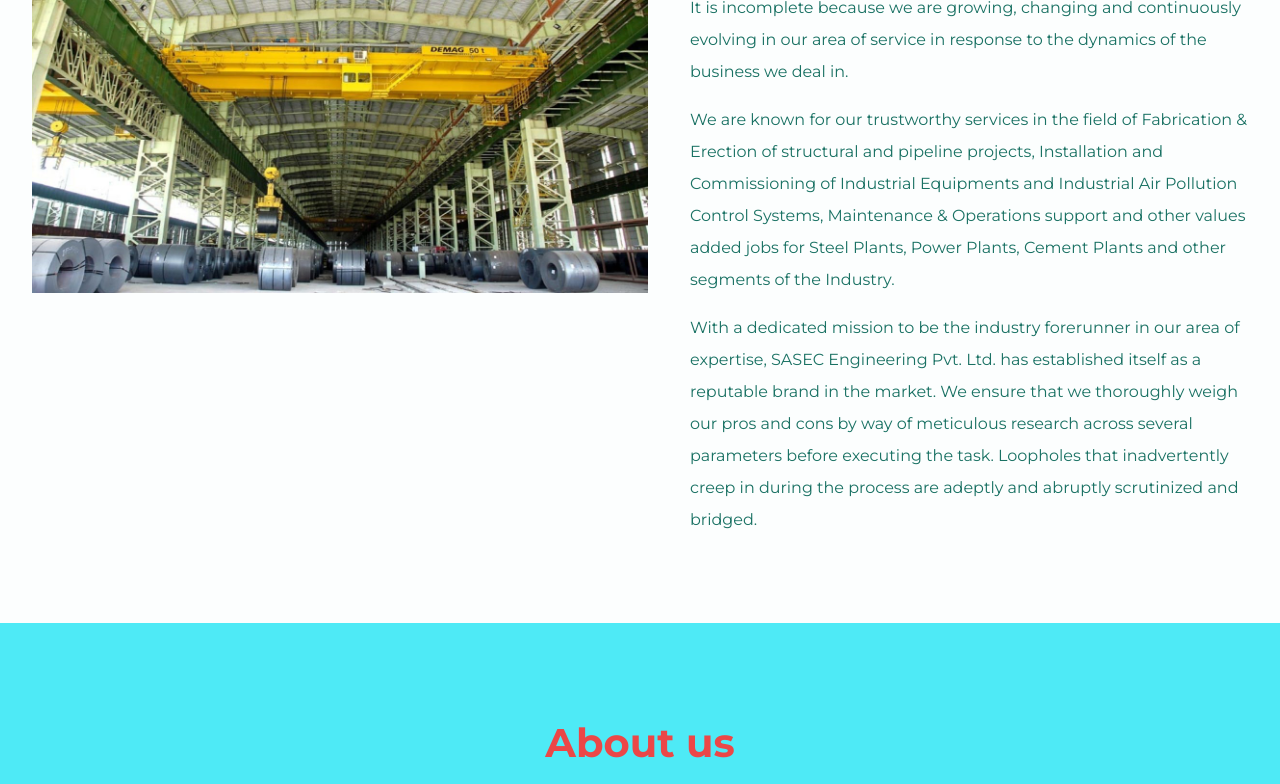
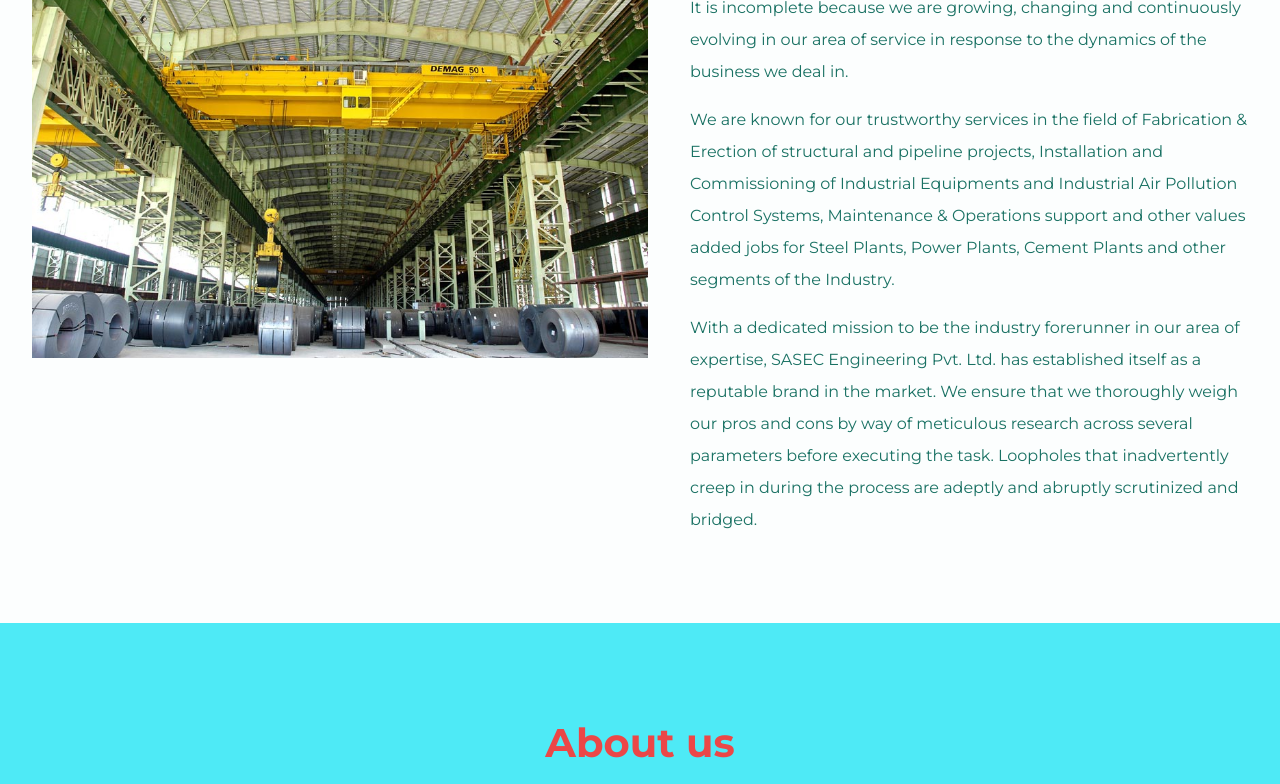
Before and after one commit to chandrasekharshare/sasec, a plain HTML site: page index.html in a window 1280 px wide. Shown: the part 194-978 px from the top of the page. Drawn offline with nearby package versions, Linux system fonts and the light colour scheme.

Commit message:
Updated Welcome Image File name - images/HSM.JPG

```diff
--- a/index.html
+++ b/index.html
@@ -57,7 +57,7 @@
     <div class="container-fluid">
       <div class="row">
         <div class="col-lg-6">
-          <img class="welcome-img" src="images/HSM2-1.jpeg" alt="Welcome">
+          <img class="welcome-img" src="images/HSM.JPG" alt="Welcome">
         </div>
         <div class="col-lg-6 home-desc">
           <h2 class="col-lg-6">Welcome</h1>
```
